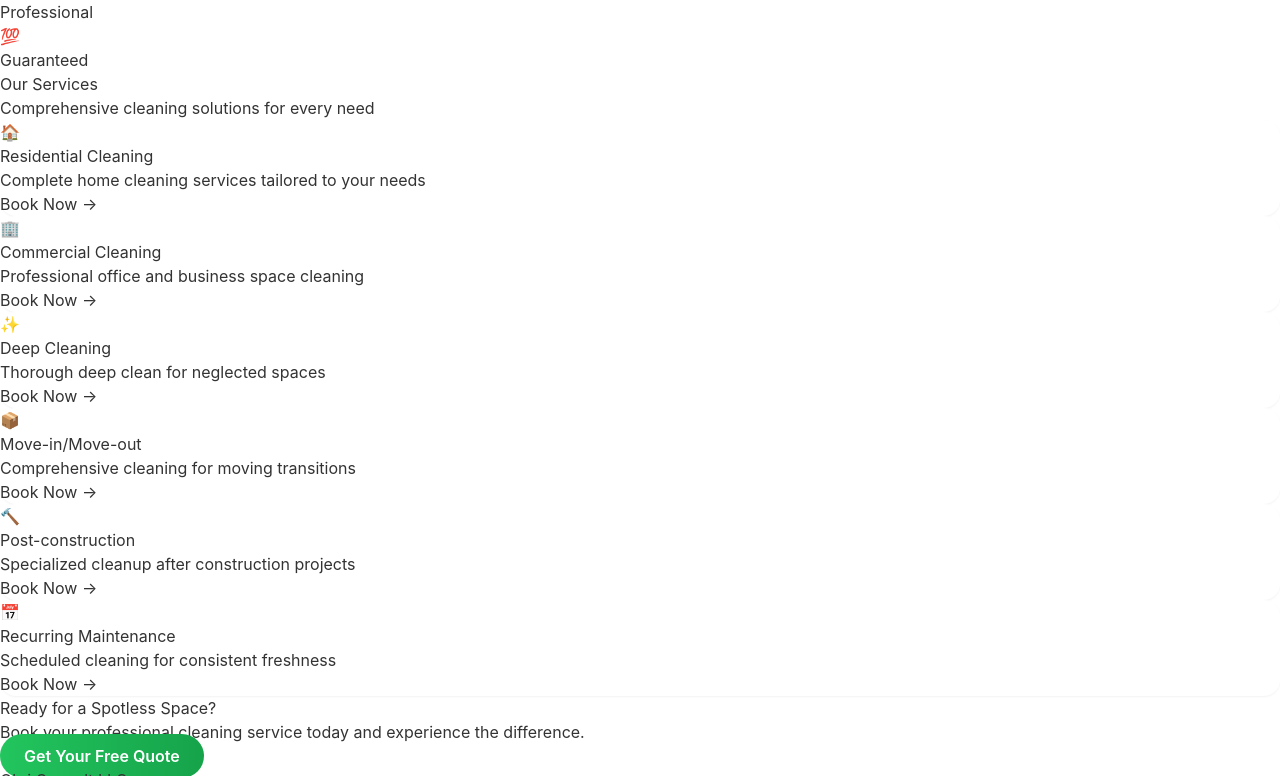
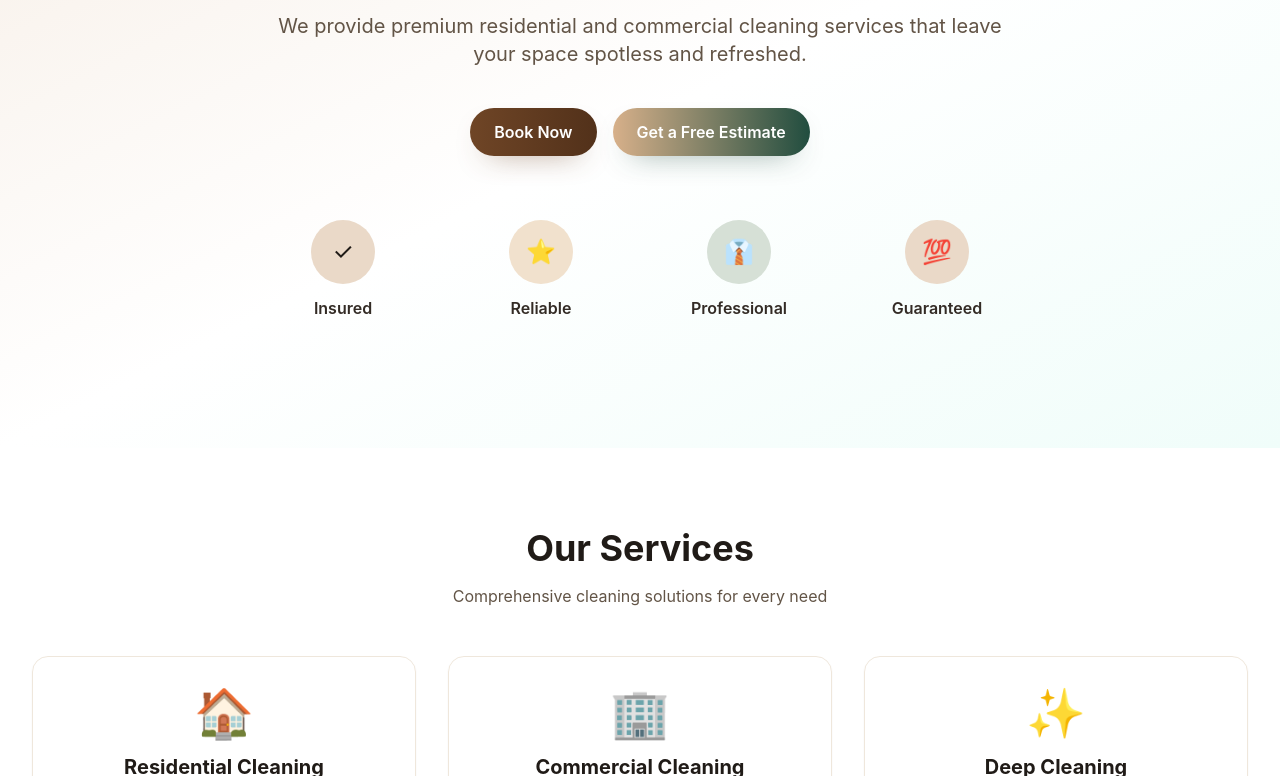
Before and after one commit to Clintonkes/Okri-Consult, a React (Vite) app in the folder frontend/: page / in a window 1280 px wide. Shown: the part 264-1040 px from the top of the page. Built offline with nearby package versions, Linux system fonts and the light colour scheme; no server answers.

Commit message:
Joining the fix

```diff
--- a/frontend/Pages/AdminDashboard.jsx
+++ b/frontend/Pages/AdminDashboard.jsx
@@ -77,7 +77,7 @@ export default function AdminDashboard() {
                     <h3 className="font-bold text-gray-900">{booking.full_name}</h3>
                     <span className={`px-3 py-1 rounded-full text-xs font-semibold ${
                       booking.status === 'completed' ? 'bg-green-100 text-green-700' :
-                      booking.status === 'pending' ? 'bg-yellow-100 text-yellow-700' :
+                      booking.status === 'pending' ? 'bg-cyan-100 text-teal-700' :
                       'bg-gray-100 text-gray-700'
                     }`}>
                       {booking.status}
@@ -106,7 +106,7 @@ export default function AdminDashboard() {
                   <h3 className="font-bold text-gray-900">{msg.subject}</h3>
                   <p className="text-gray-600 text-sm">{msg.name} - {msg.email}</p>
                   <p className="text-gray-600 mt-2">{msg.message}</p>
-                  <span className={`inline-block mt-2 px-2 py-1 rounded text-xs ${msg.is_responded ? 'bg-green-100 text-green-700' : 'bg-yellow-100 text-yellow-700'}`}>
+                  <span className={`inline-block mt-2 px-2 py-1 rounded text-xs ${msg.is_responded ? 'bg-green-100 text-green-700' : 'bg-cyan-100 text-teal-700'}`}>
                     {msg.is_responded ? 'Responded' : 'Pending'}
                   </span>
                 </div>
--- a/frontend/Pages/FAQ.jsx
+++ b/frontend/Pages/FAQ.jsx
@@ -31,7 +31,7 @@ export default function FAQ() {
                   className="w-full p-6 text-left flex justify-between items-center"
                 >
                   <span className="font-bold text-gray-900">{faq.question}</span>
-                  <span className={`text-blue-600 text-xl transition-transform ${openIndex === index ? 'rotate-45' : ''}`}>+</span>
+                  <span className={`text-teal-600 text-xl transition-transform ${openIndex === index ? 'rotate-45' : ''}`}>+</span>
                 </button>
                 {openIndex === index && (
                   <div className="px-6 pb-6">
--- a/frontend/Pages/Testimonials.jsx
+++ b/frontend/Pages/Testimonials.jsx
@@ -28,7 +28,7 @@ export default function Testimonials() {
               <div key={testimonial.id} className="card p-6">
                 <div className="flex mb-4">
                   {[...Array(5)].map((_, i) => (
-                    <span key={i} className={`text-xl ${i < testimonial.rating ? 'text-yellow-400' : 'text-gray-300'}`}>★</span>
+                    <span key={i} className={`text-xl ${i < testimonial.rating ? 'text-cyan-500' : 'text-gray-300'}`}>★</span>
                   ))}
                 </div>
                 <p className="text-gray-600 mb-4 italic">"{testimonial.content}"</p>
--- a/frontend/index.css
+++ b/frontend/index.css
@@ -3,6 +3,16 @@
 @tailwind utilities;
 
 @import url('https://fonts.googleapis.com/css2?family=Inter:wght@300;400;500;600;700;800&display=swap');
+
+:root {
+  --brand-brown: #6f4526;
+  --brand-brown-deep: #52311a;
+  --brand-brown-soft: #ead9c8;
+  --brand-green: #214d3f;
+  --brand-green-deep: #17382d;
+  --brand-cream: #f8f4ee;
+  --brand-charcoal: #201b17;
+}
 
 * {
   font-family: 'Inter', sans-serif;
@@ -10,30 +20,41 @@
 }
 
 body {
-  background-color: #ffffff;
-  color: #333;
+  background:
+    radial-gradient(circle at top left, rgba(111, 69, 38, 0.08), transparent 30%),
+    radial-gradient(circle at top right, rgba(33, 77, 63, 0.08), transparent 26%),
+    linear-gradient(180deg, #fffdf9 0%, #f7f2ea 100%);
+  color: var(--brand-charcoal);
+}
+
+::selection {
+  background: rgba(111, 69, 38, 0.18);
+  color: var(--brand-charcoal);
 }
 
 .btn-primary {
   @apply bg-gradient-to-r from-blue-700 to-blue-800 text-white font-semibold py-3 px-6 rounded-full transition-all duration-300 hover:shadow-lg hover:scale-105;
+  box-shadow: 0 12px 30px -18px rgba(111, 69, 38, 0.85);
 }
 
 .btn-secondary {
   @apply bg-gradient-to-r from-cyan-500 to-teal-500 text-white font-semibold py-3 px-6 rounded-full transition-all duration-300 hover:shadow-lg hover:scale-105;
+  box-shadow: 0 12px 30px -18px rgba(33, 77, 63, 0.8);
 }
 
 .btn-accent {
   @apply bg-gradient-to-r from-green-500 to-green-600 text-white font-semibold py-3 px-6 rounded-full transition-all duration-300 hover:shadow-lg hover:scale-105;
+  box-shadow: 0 12px 30px -18px rgba(67, 88, 69, 0.85);
 }
 
 .card {
-  @apply bg-white rounded-2xl shadow-sm hover:shadow-md transition-shadow duration-300;
+  @apply bg-white/85 backdrop-blur rounded-2xl shadow-sm hover:shadow-md transition-all duration-300 border border-gray-100;
 }
 
 .card-hover {
-  @apply transform transition-all duration-300 hover:-translate-y-1;
+  @apply transform transition-all duration-300 hover:-translate-y-1 hover:border-gray-200;
 }
 
 .input-field {
-  @apply w-full px-4 py-3 rounded-lg border border-gray-200 focus:border-blue-500 focus:ring-2 focus:ring-blue-200 outline-none transition-all duration-200;
+  @apply w-full px-4 py-3 rounded-lg border border-gray-200 bg-white/90 text-gray-900 placeholder:text-gray-400 focus:border-blue-700 focus:ring-2 focus:ring-blue-100 outline-none transition-all duration-200;
 }
--- a/frontend/tailwind.config.js
+++ b/frontend/tailwind.config.js
@@ -1,27 +1,45 @@
 module.exports = {
-  content: ["./index.html", "./src/**/*.{js,jsx,ts,tsx}"],
+  content: [
+    "./index.html",
+    "./*.{js,jsx,ts,tsx}",
+    "./Pages/**/*.{js,jsx,ts,tsx}",
+    "./components/**/*.{js,jsx,ts,tsx}",
+    "./services/**/*.{js,jsx,ts,tsx}",
+  ],
   theme: {
     extend: {
       colors: {
         blue: {
-          50: '#f0f4ff',
-          100: '#d4e4ff',
-          600: '#3b82f6',
-          700: '#1d4ed8',
-          800: '#1e40af',
+          50: '#f7efe7',
+          100: '#ead9c8',
+          600: '#8b5e34',
+          700: '#6f4526',
+          800: '#52311a',
         },
         teal: {
-          500: '#0d9488',
-          600: '#0f766e',
+          500: '#214d3f',
+          600: '#17382d',
         },
         cyan: {
-          100: '#cffafe',
-          500: '#06b6d4',
+          100: '#f1e1cd',
+          500: '#d7b08a',
         },
         green: {
-          100: '#dcfce7',
-          500: '#22c55e',
-          600: '#16a34a',
+          100: '#d6e0d6',
+          500: '#5b745d',
+          600: '#435845',
+        },
+        gray: {
+          50: '#f8f4ee',
+          100: '#efe7dc',
+          200: '#e1d6c6',
+          300: '#c9b8a3',
+          400: '#a89176',
+          500: '#84725e',
+          600: '#625446',
+          700: '#4b3f35',
+          800: '#332b25',
+          900: '#201b17',
         }
       }
     },
```
